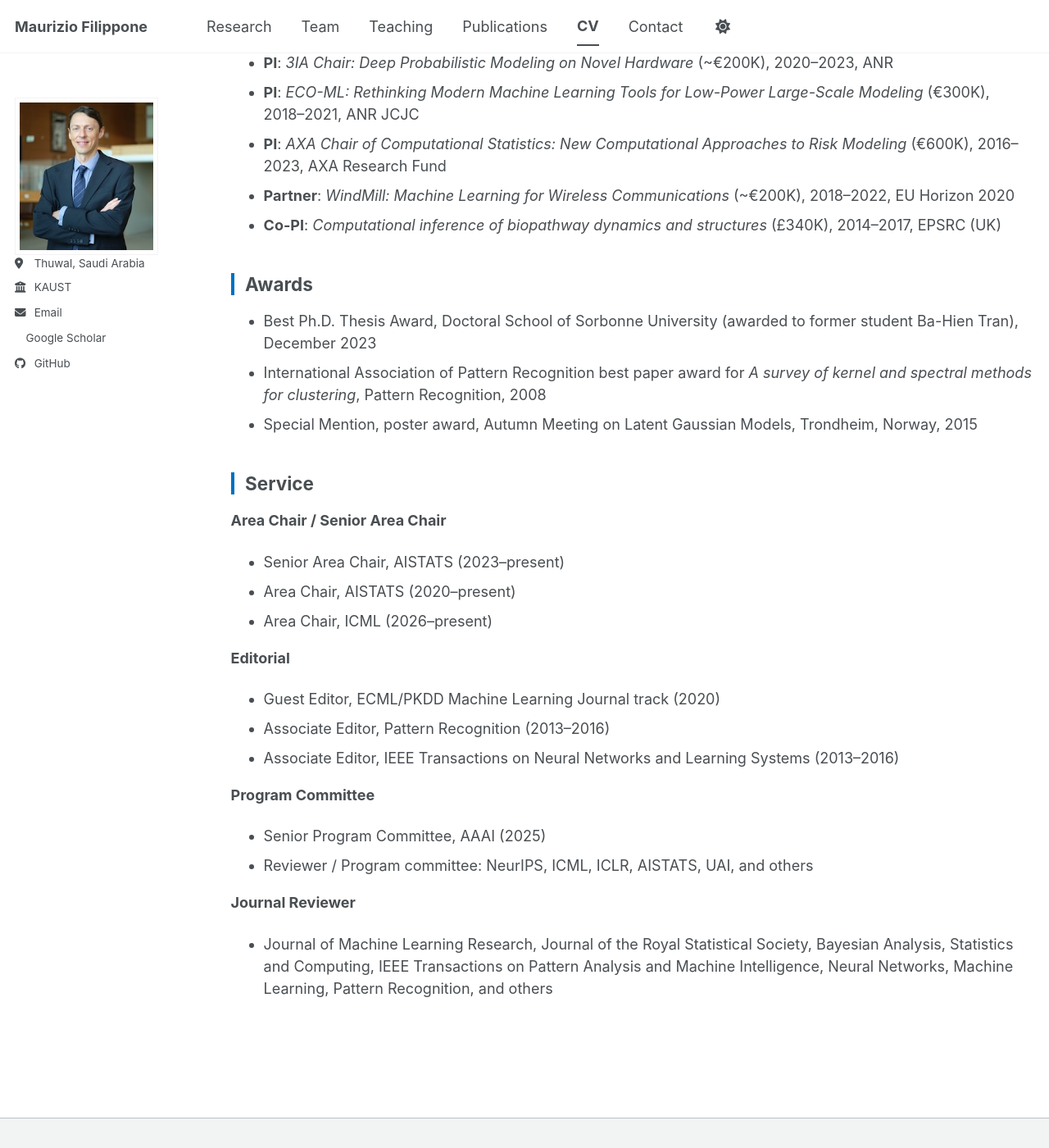
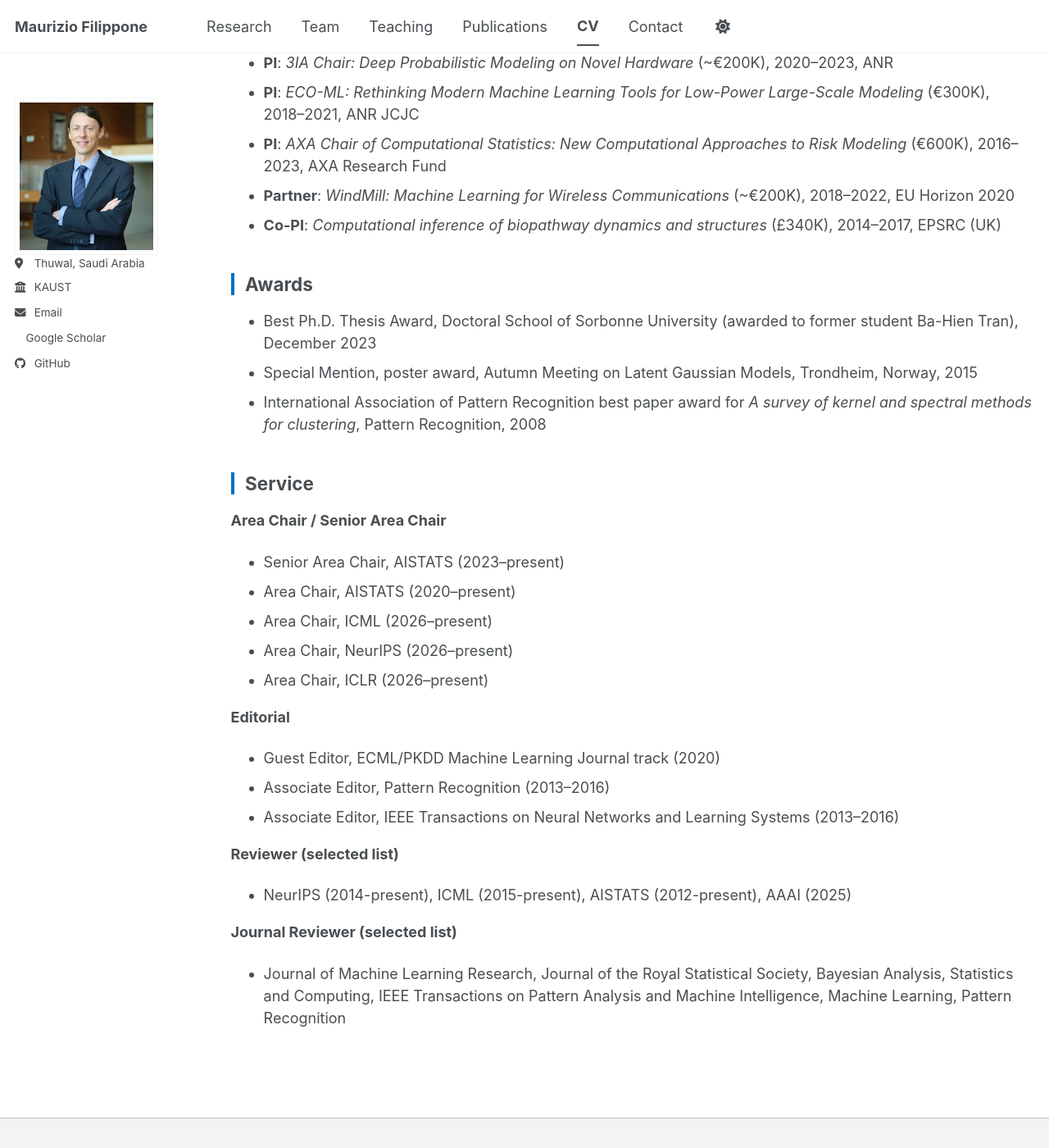
Before and after one commit to mauriziofilippone/mauriziofilippone.github.io, a Jekyll site: the page built from _pages/cv.md, in a window 1280 px wide and 1400 px high, scrolled down 890 px. Shown: the whole window at 82% size. Built offline with Jekyll 4.4.1, drawn with Linux system fonts in a browser that asks for light colours; a style sheet for code colours, icons or effects is not loaded; our own code applies the rules of GitHub Pages for plain Markdown files; before the commit the page ends 2254 px from its top, so only the background shows below that; some of the changed text lies outside the part shown.

Commit message:
Improved CV page

```diff
--- a/_pages/cv.md
+++ b/_pages/cv.md
@@ -39,8 +39,8 @@ redirect_from:
 ## Awards
 
 - Best Ph.D. Thesis Award, Doctoral School of Sorbonne University (awarded to former student Ba-Hien Tran), December 2023
+- Special Mention, poster award, Autumn Meeting on Latent Gaussian Models, Trondheim, Norway, 2015
 - International Association of Pattern Recognition best paper award for *A survey of kernel and spectral methods for clustering*, Pattern Recognition, 2008
-- Special Mention, poster award, Autumn Meeting on Latent Gaussian Models, Trondheim, Norway, 2015
 
 ## Service
 
@@ -48,15 +48,16 @@ redirect_from:
 - Senior Area Chair, AISTATS (2023–present)
 - Area Chair, AISTATS (2020–present)
 - Area Chair, ICML (2026–present)
+- Area Chair, NeurIPS (2026–present)
+- Area Chair, ICLR (2026–present)
 
 **Editorial**
 - Guest Editor, ECML/PKDD Machine Learning Journal track (2020)
 - Associate Editor, Pattern Recognition (2013–2016)
 - Associate Editor, IEEE Transactions on Neural Networks and Learning Systems (2013–2016)
 
-**Program Committee**
-- Senior Program Committee, AAAI (2025)
-- Reviewer / Program committee: NeurIPS, ICML, ICLR, AISTATS, UAI, and others
+**Reviewer (selected list)**
+- NeurIPS (2014-present), ICML (2015-present), AISTATS (2012-present), AAAI (2025)
 
-**Journal Reviewer**
-- Journal of Machine Learning Research, Journal of the Royal Statistical Society, Bayesian Analysis, Statistics and Computing, IEEE Transactions on Pattern Analysis and Machine Intelligence, Neural Networks, Machine Learning, Pattern Recognition, and others
+**Journal Reviewer (selected list)**
+- Journal of Machine Learning Research, Journal of the Royal Statistical Society, Bayesian Analysis, Statistics and Computing, IEEE Transactions on Pattern Analysis and Machine Intelligence, Machine Learning, Pattern Recognition
```
Also changed, not shown: other parts of _pages/cv.md (+1 -1 lines).
